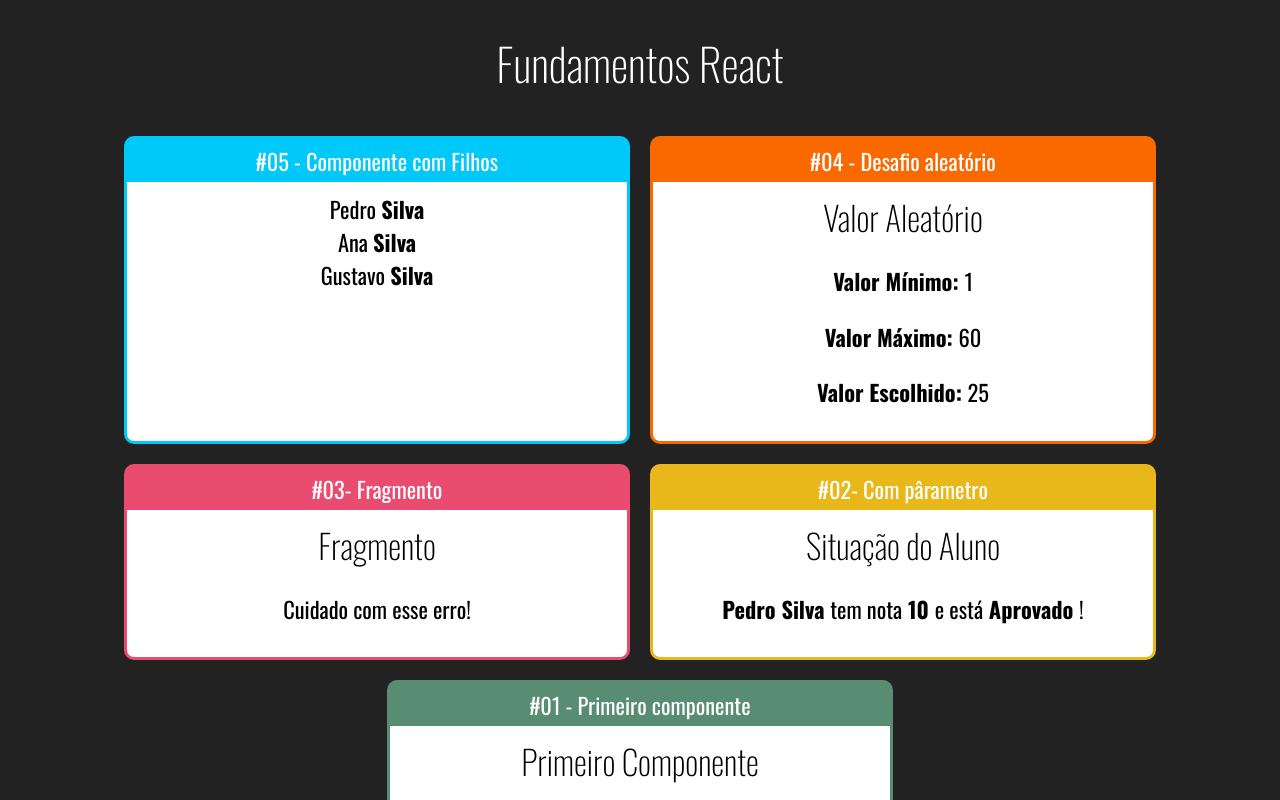
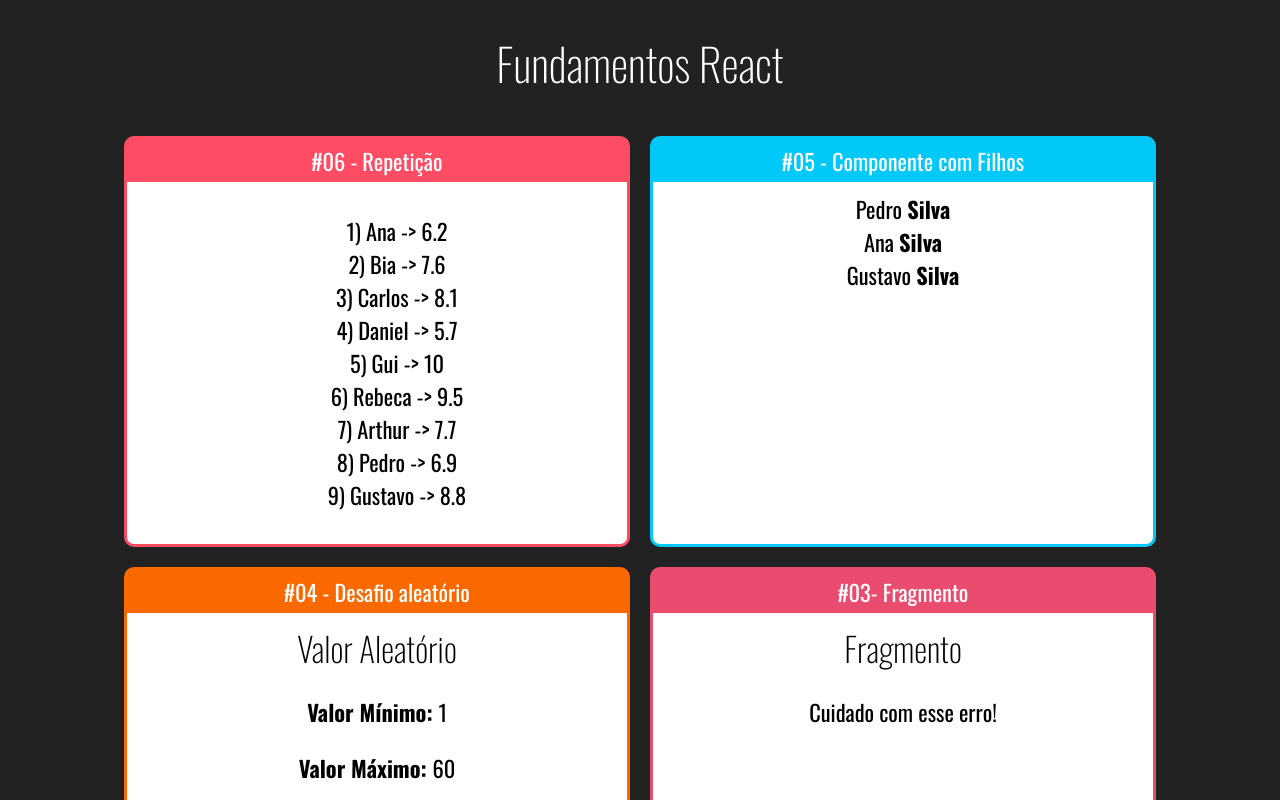
Before and after one commit to GSappio/React-fundamentals, a React (Create React App) app: page / in a window 1280 px wide. Shown: the top 800 px of the page. Built offline with nearby package versions, Linux system fonts and the light colour scheme.

Commit message:
Repetition: Transforming a students Array into JSX

```diff
--- a/src/App.jsx
+++ b/src/App.jsx
@@ -2,6 +2,7 @@
 
 import Card from './components/layout/Card';
 
+import ListaAluno from './components/repeticao/ListaAluno';
 import Familia from './components/basicos/Familia';
 import FamiliaMembro from './components/basicos/FamiliaMembro';
 import Aleatorio from './components/basicos/Aleatorio';
@@ -15,14 +16,16 @@
       <h1>Fundamentos React</h1>
     <div className="Cards">
 
+        <Card titulo="#06 - Repetição" color="#FF4C65">
+           <ListaAluno></ListaAluno>
+        </Card>
+
         <Card titulo="#05 - Componente com Filhos" color="#00C8F8">
             <Familia sobrenome="Silva">
             <FamiliaMembro nome="Pedro"/>
             <FamiliaMembro nome="Ana"/>
             <FamiliaMembro nome="Gustavo"/>
-
             </Familia>
-
         </Card>
 
         <Card titulo="#04 - Desafio aleatório" color="#FA6900">
--- /dev/null
+++ b/src/components/repeticao/ListaAluno.jsx
@@ -0,0 +1,21 @@
+import React from "react";
+import alunos from '../../data/alunos'
+
+export default (props) => {
+    const alunosLI = alunos.map(aluno => {
+        return (
+            <li key={aluno.id}>
+                {aluno.id}) {aluno.nome} -> {aluno.nota}
+            </li>
+        );
+
+    });
+
+    return (
+        <div>
+            <ul style={{listStyle:'none'}}>
+                {alunosLI}
+            </ul>
+        </div>
+    )
+}
--- /dev/null
+++ b/src/data/alunos.js
@@ -0,0 +1,13 @@
+export default [
+
+    { id: 1, nome: 'Ana', nota: 6.2 },
+    { id: 2, nome: 'Bia', nota: 7.6 },
+    { id: 3, nome: 'Carlos', nota: 8.1 },
+    { id: 4, nome: 'Daniel', nota: 5.7 },
+    { id: 5, nome: 'Gui', nota: 10 },
+    { id: 6, nome: 'Rebeca', nota: 9.5 },
+    { id: 7, nome: 'Arthur', nota: 7.7 },
+    { id: 8, nome: 'Pedro', nota: 6.9 },
+    { id: 9, nome: 'Gustavo', nota: 8.8 },
+
+]
```
